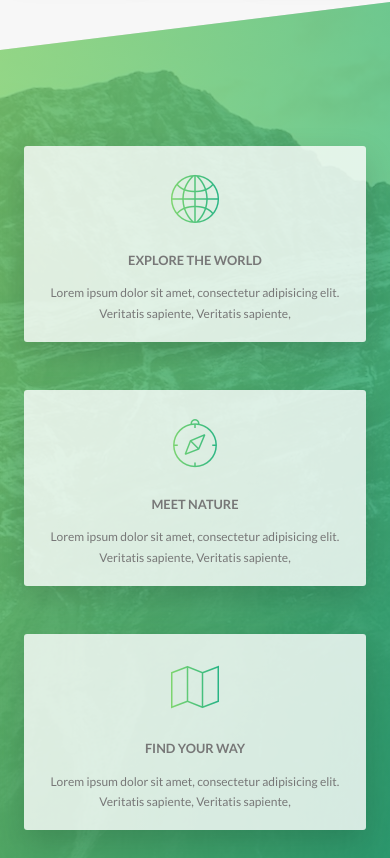
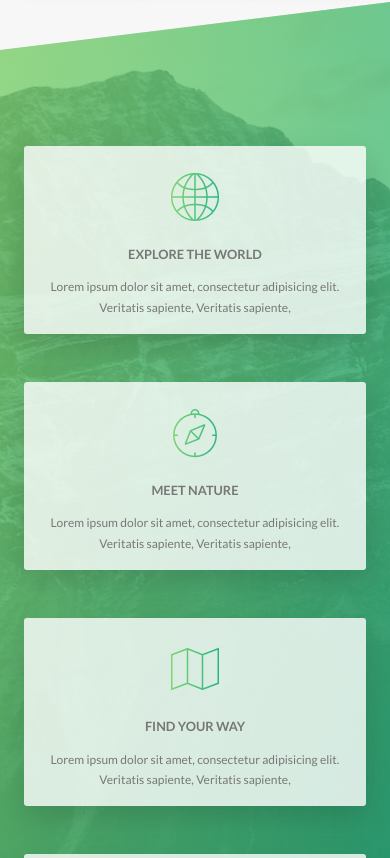
Before and after one commit to nikhilx/advanced-css, a website: page index.html in a window 390 px wide. Shown: the part 1368-2226 px from the top of the page. Drawn offline with Linux system fonts and the light colour scheme.

Commit message:
Media queries for the feature section

```diff
--- a/scss/components/_feature-box.scss
+++ b/scss/components/_feature-box.scss
@@ -1,26 +1,34 @@
 .feature-box {
-
-    background-color: rgba($color-white, .8);
+    background-color: rgba($color-white, 0.8);
     font-size: 1.5rem;
     padding: 2.25rem;
     text-align: center;
     border-radius: 3px;
-    box-shadow: 0 1.5rem 4rem rgba($color-black, .15);
+    box-shadow: 0 1.5rem 4rem rgba($color-black, 0.15);
     transition: transform 0.3s;
+
+    @include respond($breakpoint-tab-port) {
+        padding: 2rem;
+    }
 
     &__icon {
         font-size: 6rem;
         margin-bottom: 0.5rem;
         display: inline-block;
         background-image: linear-gradient(to right, $color-primary-light, $color-primary-dark);
+        background-clip: text;
         -webkit-background-clip: text;
         color: transparent;
+
+        @include respond($breakpoint-tab-port) {
+            margin-bottom: 0;
+        }
     }
 
     &:hover {
         transform: translateY(-1.5rem) scale(1.03);
     }
 
-    &__text {}
-
+    &__text {
+    }
 }
--- a/scss/pages/_home.scss
+++ b/scss/pages/_home.scss
@@ -9,7 +9,7 @@
 }
 
 .section-features {
-    padding: 20rem 0;
+    padding: 10rem 0;
     background-image: linear-gradient(to right bottom, rgba($color-primary-light, 0.8), rgba($color-primary-dark, 0.8)),
         url("../img/nat-4.jpg");
     background-size: cover;
```
Also changed, not shown: css/style.css.
